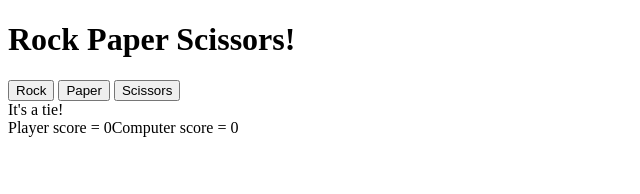
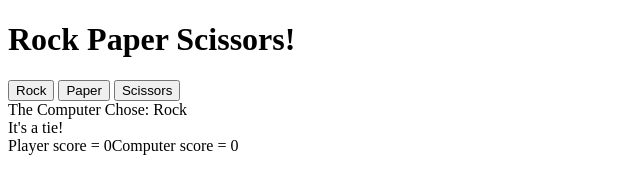
Before and after one commit to SeanRMcC/odin-rock-paper-scissors, a plain HTML site: page index.html in a window 1280 px wide. Both pictures are taken after a click on the button "Rock". Shown: the whole page, without its empty margins (0-640 px from the left). Drawn offline with Linux system fonts and the light colour scheme.

Commit message:
Add div containing computer choice

```diff
--- a/game.js
+++ b/game.js
@@ -54,10 +54,13 @@ const buttons = document.querySelectorAll("button");
 const results = document.querySelector("#results");
 const pScore = document.querySelector("#p-score");
 const cScore = document.querySelector("#c-score");
+const cChoice = document.querySelector("#c-choice");
 
 buttons.forEach(button => {
     button.addEventListener("click", () => {
-        results.textContent = playRound(button.textContent, getComputerChoice());
+        const computerChoice = getComputerChoice();
+        cChoice.textContent = `The Computer Chose: ${computerChoice}`
+        results.textContent = playRound(button.textContent, computerChoice);
         pScore.textContent = playerScore;
         cScore.textContent = computerScore;
     });
--- a/index.html
+++ b/index.html
@@ -10,6 +10,7 @@
             <button>Rock</button>
             <button>Paper</button>
             <button>Scissors</button>
+            <div id="c-choice"></div>
             <div id="results"></div>
             Player score = <span id="p-score">0</span>Computer score = <span id="c-score">0</span>
             <script src="game.js"></script>
```
